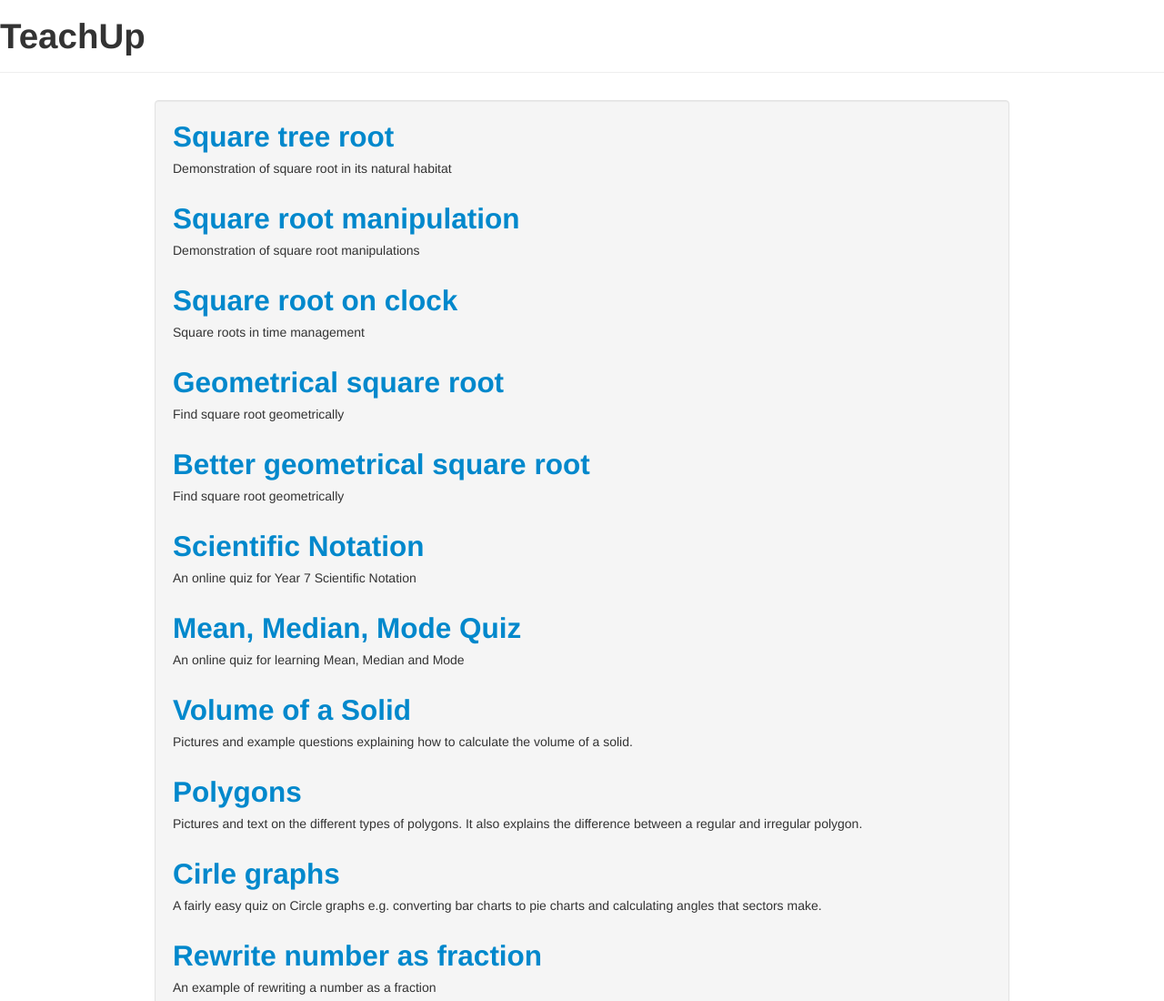
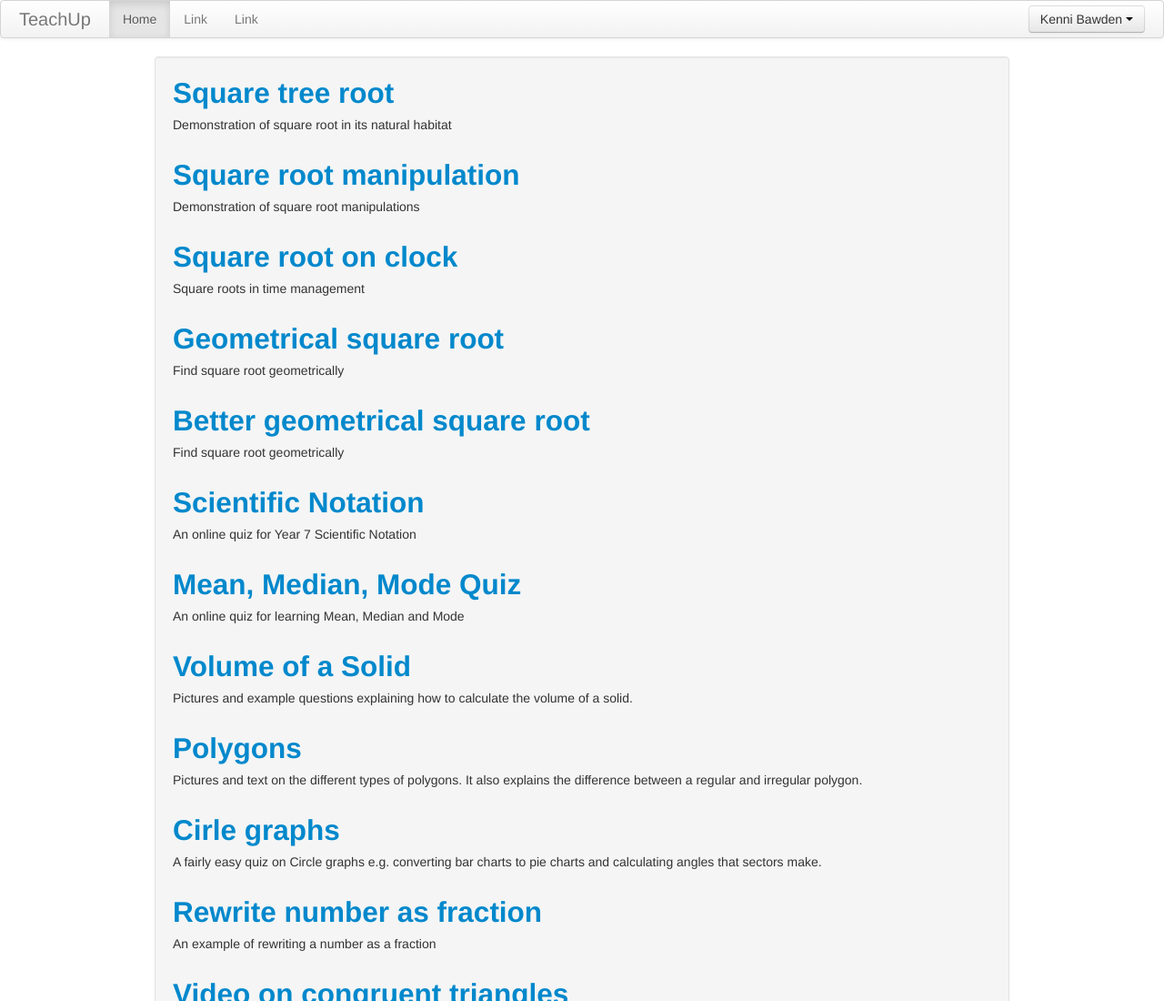
Before and after one commit to fork-ed/demo, a website: page index.html in a window 1280 px wide. Shown: the top 1100 px of the page at 91% size. Drawn offline with nearby package versions, Linux system fonts and the light colour scheme.

Commit message:
Added header

```diff
--- a/index.html
+++ b/index.html
@@ -14,11 +14,26 @@
 </head>
 
 <body>
-    <header class="page-header">
-        <h1>
-            {{ title }}
-        </h1>
-    </header>
+<div class="navbar">
+  <div class="navbar-inner">
+    <a class="brand" href="#">{{ title }}</a>
+    <ul class="nav">
+      <li class="active"><a href="#">Home</a></li>
+      <li><a href="#">Link</a></li>
+      <li><a href="#">Link</a></li>
+    </ul>
+<div class="btn-group pull-right">
+  <a class="btn dropdown-toggle" data-toggle="dropdown" href="#">
+    Kenni Bawden
+    <span class="caret"></span>
+  </a>
+  <ul class="dropdown-menu">
+    <!-- dropdown menu links -->
+  </ul>
+</div>  </div>
+</div>
+
+
 
     <div class="container">
         <article class="content well">
```
